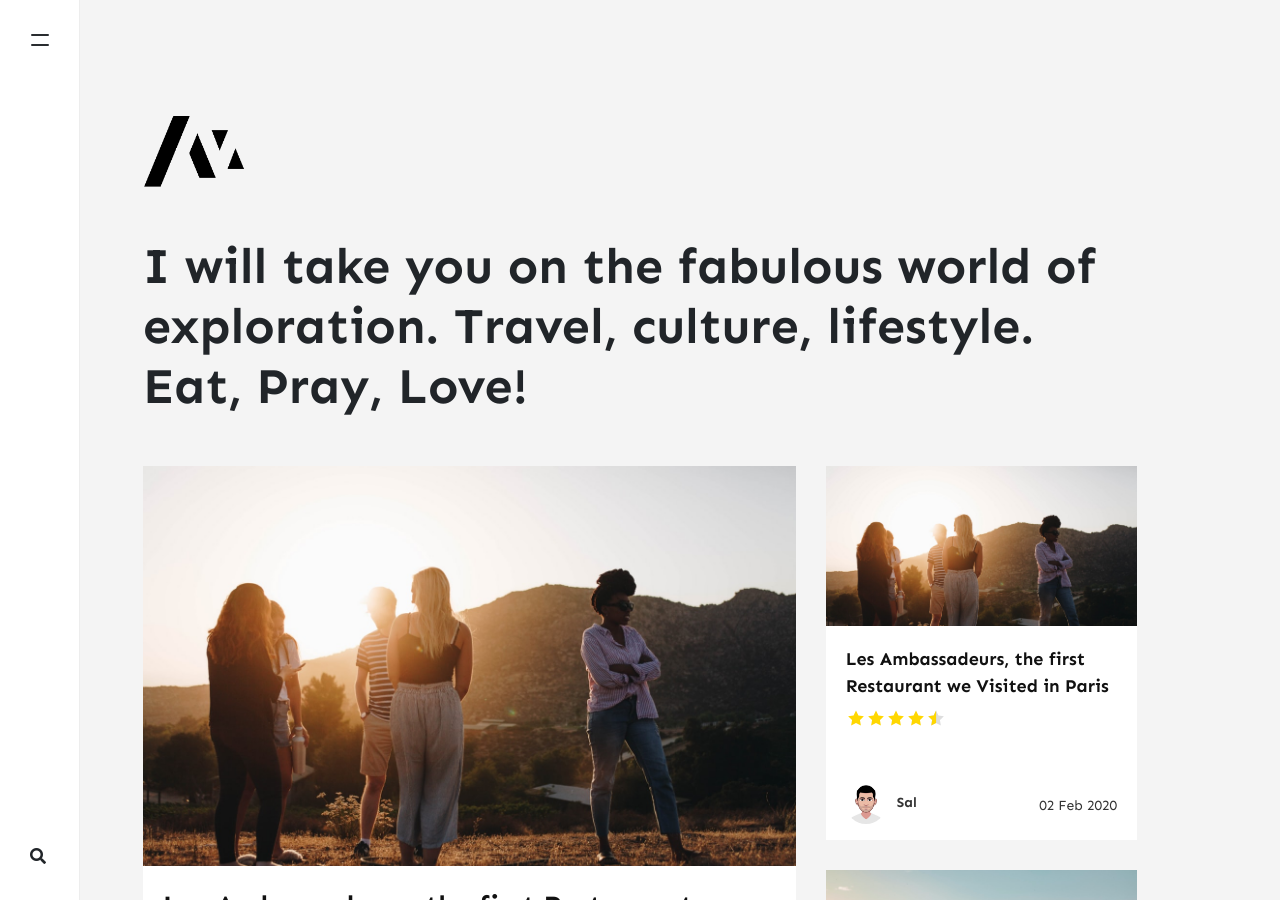
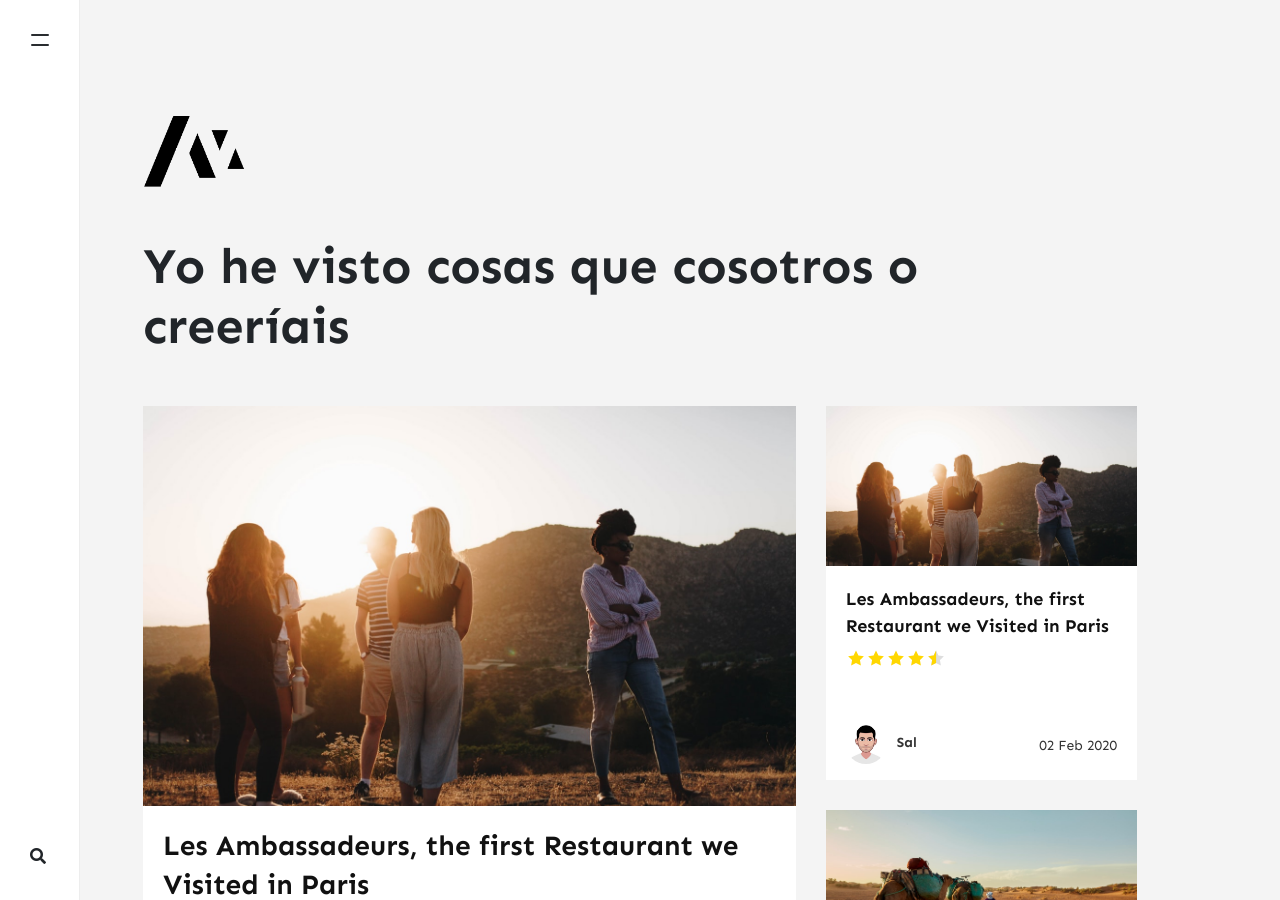
Before and after one commit to aaledo/AplicacionPages, a Jekyll site: the page built from index.html, in a window 1280 px wide and 900 px high. Built offline with Jekyll 4.4.1, drawn with Linux system fonts in a browser that asks for light colours; nearby versions of some CDN libraries; the list of posts is cut into pages by our own code; comment, search, counter and statistics services are not loaded.

Commit message:
Update _config.yml

```diff
--- a/_config.yml
+++ b/_config.yml
@@ -1,7 +1,7 @@
 # Site
 name: "Memoirs"
 title: "Memoirs"
-description: "I will take you on the fabulous world of exploration. Travel, culture, lifestyle. Eat, Pray, Love!"
+description: "Yo he visto cosas que cosotros o creeríais"
 logo: 'assets/images/logo.png'
 favicon: 'assets/images/logo.png'
 baseurl: /jekyll-theme-memoirs
@@ -18,7 +18,7 @@ authors:
     name: Sal
     display_name: Sal
     avatar: 'assets/images/avatar-sal.png'
-    email: wowthemesnet@gmail.com
+    email: aaledo@hotmail.com
     web: https://www.wowthemes.net/donate/
     twitter: https://twitter.com/wowthemesnet
     description: "Author of Memoirs, a Bootstrap Medium styled template available for Jekyll. You are currently previewing Jekyll template demo."
```
